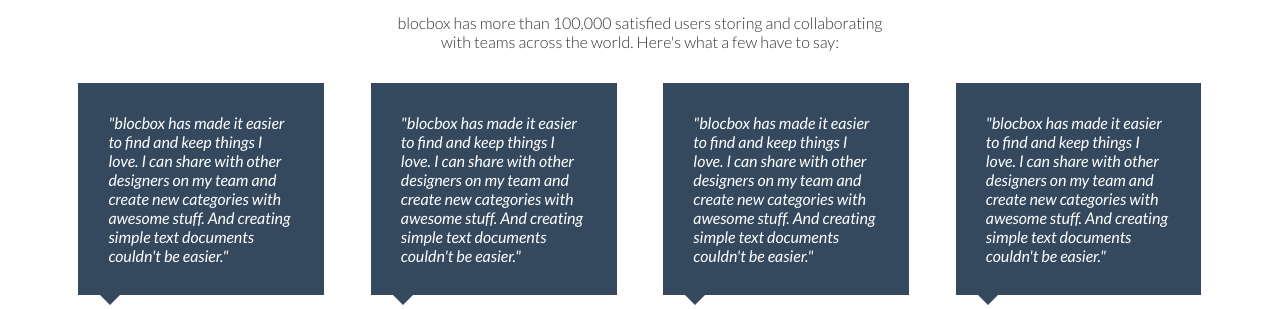
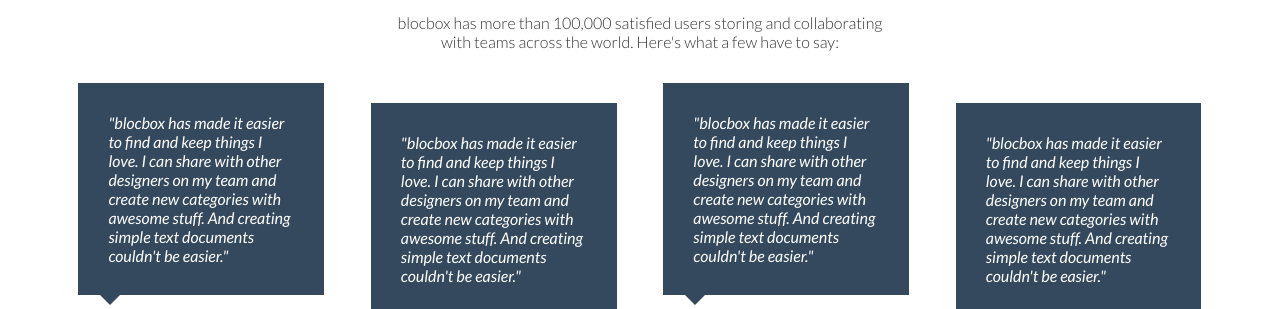
Before and after one commit to amberlewisdesigns/blocbox, a plain HTML site: page index.html in a window 1280 px wide. Shown: the part 2139-2448 px from the top of the page. Drawn offline with Linux system fonts and the light colour scheme.

Commit message:
assignment-31-completed

```diff
--- a/css/style.css
+++ b/css/style.css
@@ -246,6 +246,9 @@
    padding:4em 0;
    text-align: center;
  }
+ .stagger {
+   padding-top: 20px;
+ }
  .testimonials h2 {
    color:#3498DB;
  }
--- a/index.html
+++ b/index.html
@@ -122,10 +122,12 @@
        	<p class="name"><strong>Stella B.</strong><br/>Freelance Designer, N. Dakota</p>
      	</li>
       <li class="one-fourth">
+      <div class="stagger">
           <blockquote>"blocbox has made it easier to find and keep things I love. I can share with other designers on my team and create new categories with awesome stuff. And creating simple text documents couldn't be easier."
        		</blockquote>
        		<img src="https://s3.amazonaws.com/uifaces/faces/twitter/jsa/128.jpg" alt="avatar">
        	<p class="name"><strong>Stella B.</strong><br/>Freelance Designer, N. Dakota</p>
+     	</div>
       </li>
      	<li class="one-fourth">
       		<blockquote>"blocbox has made it easier to find and keep things I love. I can share with other designers on my team and create new categories with awesome stuff. And creating simple text documents couldn't be easier."
@@ -134,10 +136,12 @@
        	<p class="name"><strong>Stella B.</strong><br/>Freelance Designer, N. Dakota</p>
      	</li>
      	<li class="one-fourth">
+      <div class="stagger">
       		<blockquote>"blocbox has made it easier to find and keep things I love. I can share with other designers on my team and create new categories with awesome stuff. And creating simple text documents couldn't be easier."
        		</blockquote>
        		<img src="https://s3.amazonaws.com/uifaces/faces/twitter/jsa/128.jpg" alt="avatar">
        	<p class="name"><strong>Stella B.</strong><br/>Freelance Designer, N. Dakota</p>
+     	</div>
       </li>
   	</ul>
   	<h2>Ready to get started with blocbox?</h2>
```
Lines whose indentation alone changed are shown as unchanged.
